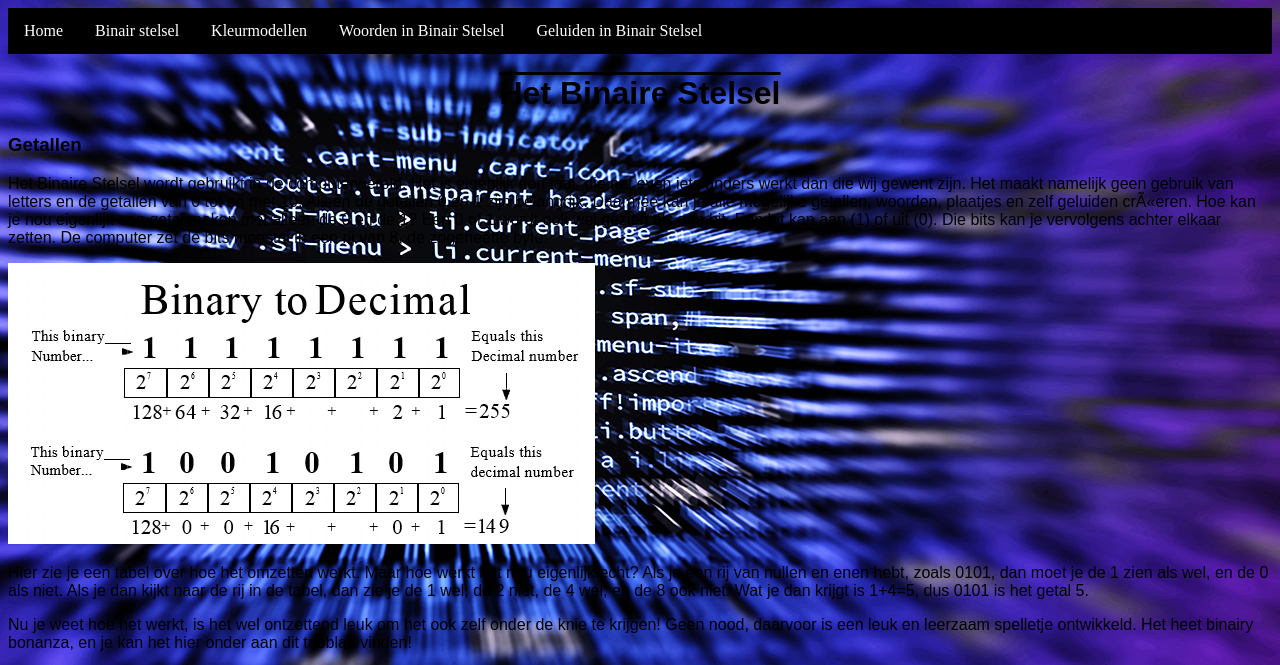
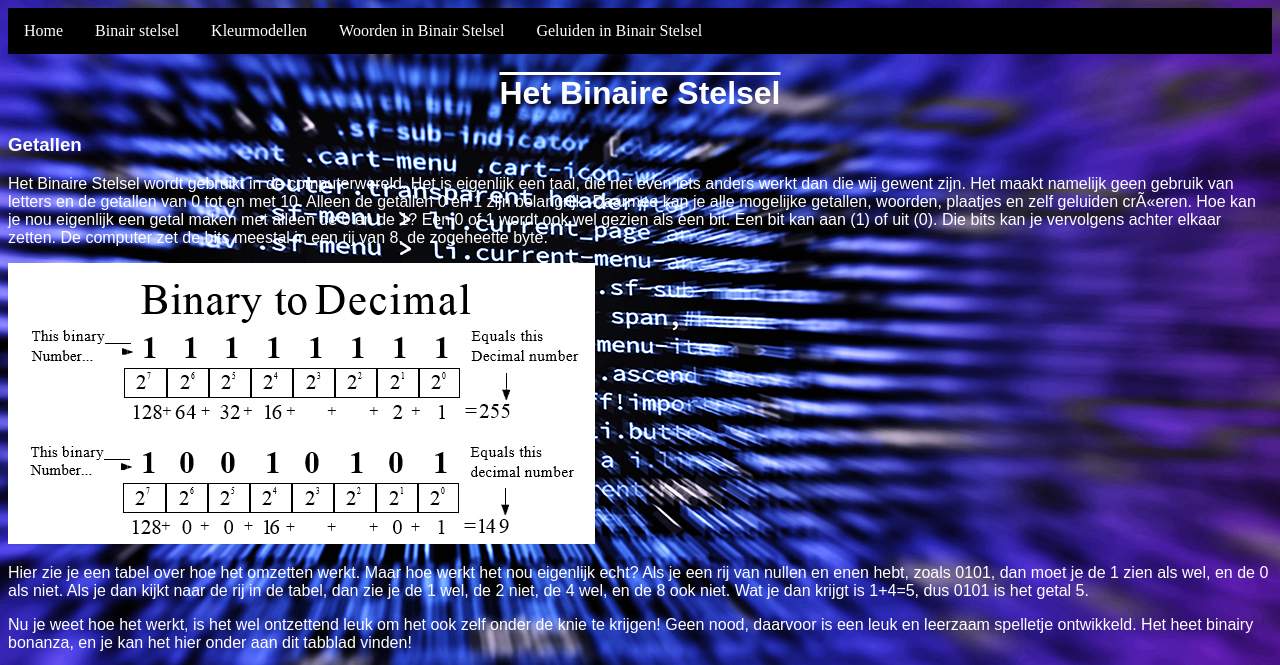
Before and after one commit to XxRoyKillerxX206/XxRoyKillerxX206.github.io, a plain HTML site: page binairstelsel.html in a window 1280 px wide. Shown: the top 665 px of the page. Drawn offline with Linux system fonts and the light colour scheme; grey boxes are pictures that could not be loaded.

Commit message:
difhkgfycffx

```diff
--- a/layout.css
+++ b/layout.css
@@ -39,6 +39,17 @@
     text-decoration-line: overline;
   }
 
+  h1 {
+    color: white;
+  }
+
+  p {
+    color: white;
+  }
+
+  h3 {
+    color: white;
+  }
 
   ul {
     list-style-type: none;
```
